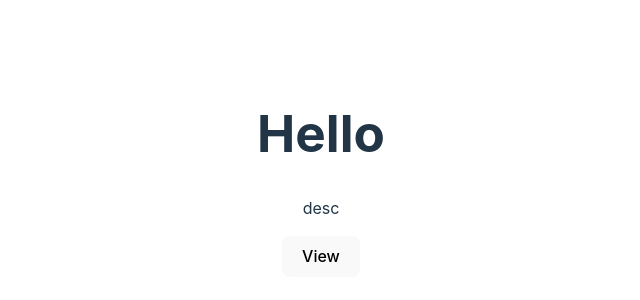
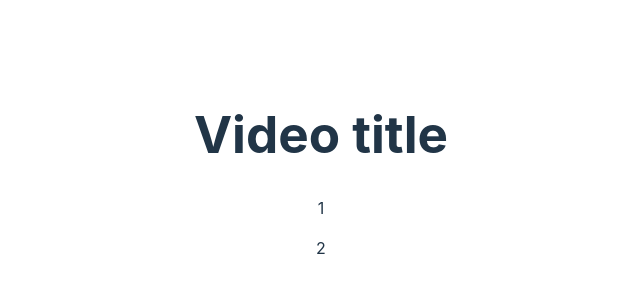
Before and after one commit to amigoscode/react, a React (Vite) app: page / in a window 1280 px wide. Shown: the part 226-526 px from the top of the page, without its empty margins (319-959 px from the left). Built offline with nearby package versions, Linux system fonts and the light colour scheme.

Commit message:
chore: finish 3-6

```diff
--- a/src/App.jsx
+++ b/src/App.jsx
@@ -1,8 +1,9 @@
 import './App.css';
 import Card from './components/Card';
+import Details from './components/Details';
 
 const App = () => {
-  return <Card title="Hello" />;
+  return <Details />;
 };
 
 export default App;
--- /dev/null
+++ b/src/components/Details.jsx
@@ -0,0 +1,11 @@
+const Details = () => {
+  return (
+    <>
+      <h1>Video title</h1>
+      <p>1</p>
+      <p>2</p>
+    </>
+  );
+};
+
+export default Details;
```
